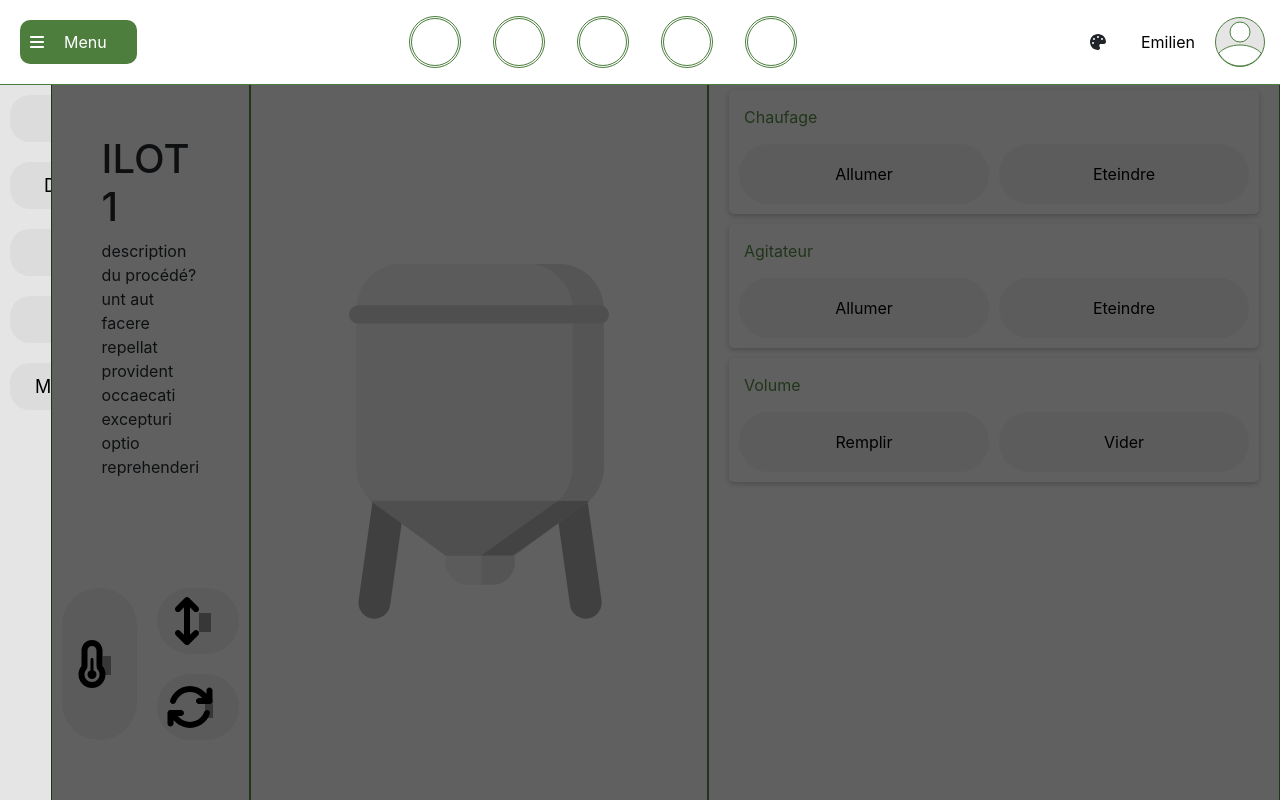
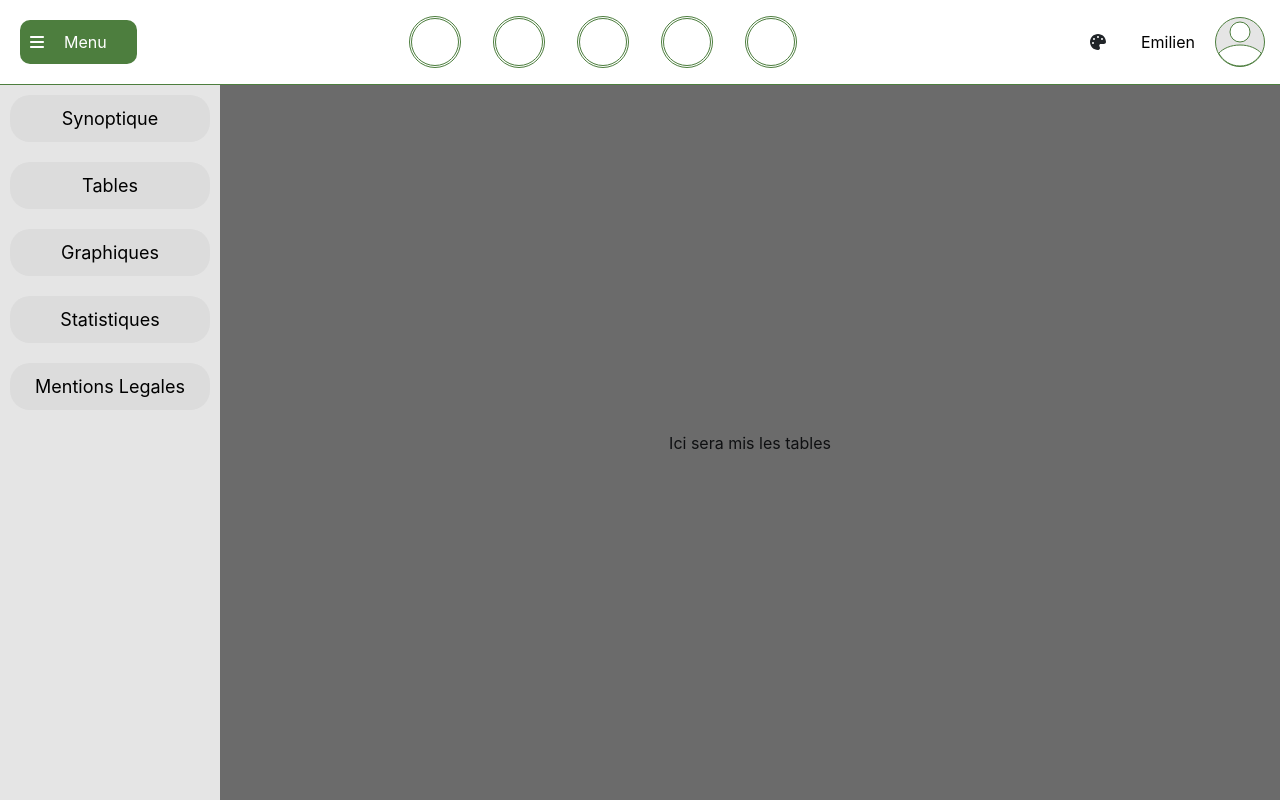
Before and after one commit to EmilienJottreau/FactoryInsight, a React (Create React App) app in the folder client/: page /historyTable in a window 1280 px wide. Both pictures are taken after a click on the button "Menu". Built offline with nearby package versions, Linux system fonts and the light colour scheme.

Commit message:
ajout des routes

```diff
--- a/client/src/Components/App.jsx
+++ b/client/src/Components/App.jsx
@@ -3,7 +3,7 @@ import { NavBar } from './nav/navbar';
 import { LeftMenu } from './menu/leftmenu';
 import { Scrim } from './scrim';
 
-import { Main } from './main';
+import { Outlet } from 'react-router-dom';
 
 
 
@@ -28,7 +28,7 @@ function App() {
       <div className='below-nav'>
         {menuVisible && <LeftMenu/>}
         <div className='mainContent'>
-          <Main/>
+          <Outlet/>
           {menuVisible && <Scrim/>}
         </div>
       </div>
--- a/client/src/Components/menu/leftmenu.jsx
+++ b/client/src/Components/menu/leftmenu.jsx
@@ -1,12 +1,23 @@
+import { Link, NavLink } from "react-router-dom";
+
 export function LeftMenu({}) {
   return (
     <div className="left-menu">
+      <NavLink to={"/cuve/1"}>
         <button>
           <div>Synoptique</div>
         </button>
-      <button>Detail Variables</button>
-      <button>Historique</button>
+      </NavLink>
+      <Link to={"historyGraph"}>
+        <button>Tables</button>
+      </Link>
+      <Link to={"historyTable"}>
+        <button>Graphiques</button>
+      </Link>
+      <Link to={""}>
         <button>Statistiques</button>
+      </Link>
+      <Link>
         <button className="signature">
           Mentions Legales
           {/* <div>Marguerite DIOUF</div>
@@ -14,6 +25,7 @@ export function LeftMenu({}) {
         <div>Adrien MICHAUT</div>
       <div>2023</div> */}
         </button>
+      </Link>
     </div>
   );
 }
--- /dev/null
+++ b/client/src/Components/pages/MainHistoryGraph.jsx
@@ -0,0 +1,9 @@
+export function MainHistoryGraph(){
+    return <>
+        <div className="center">
+            <div>
+                Ici sera mis les graphiques
+            </div>
+        </div>
+    </>
+}
--- /dev/null
+++ b/client/src/Components/pages/MainHistoryTable.jsx
@@ -0,0 +1,9 @@
+export function MainHistoryTable(){
+    return <>
+        <div className="center">
+            <div>
+                Ici sera mis les tables
+            </div>
+        </div>
+    </>
+}
--- a/client/src/Components/main.jsx
+++ b/client/src/Components/pages/MainSynoptique.jsx
@@ -1,9 +1,13 @@
-import { useFetchAtStart } from "../hooks/useFetch";
-import { Button } from "./ilot/button";
-import { Cuve } from "./ilot/cuve";
+import { useFetchAtStart } from "../../hooks/useFetch";
+import { Button } from "../ilot/button";
+import { Cuve } from "../ilot/cuve";
 import { FontAwesomeIcon } from "@fortawesome/react-fontawesome";
+import { useParams } from "react-router-dom"
 
-export function Main() {
+export function MainSynoptique() {
+
+  const {id} = useParams()
+
   //const {loading, data, errors} = useFetchAtStart('https://jsonplaceholder.typicode.com/posts?_limit=10&_delay=2000')
   function changeState(param, value) {
     fetch("http://localhost:8080/" + param + "?val=" + value).catch((e) => {
@@ -15,7 +19,7 @@ export function Main() {
     <main>
       <div className="leftContainer">
         <div className="ilotName">
-          <h1>ILOT 1</h1>
+          <h1>ILOT {id}</h1>
           <div className="textDescription">
             description du procédé? unt aut facere repellat provident occaecati
             excepturi optio reprehenderi
--- /dev/null
+++ b/client/src/Components/pages/PageError.jsx
@@ -0,0 +1,13 @@
+import { useRouteError } from 'react-router-dom';
+
+
+export function PageError() {
+    const error = useRouteError() // renvoie la dernier erreur connue
+    console.log(error)
+    return <>
+        <h1> Une erreur est survenue</h1>
+        <p>
+            {error?.error?.toString() ?? error?.toString()}
+        </p>
+    </>
+}
--- a/client/src/css/style.css
+++ b/client/src/css/style.css
@@ -39,11 +39,11 @@ a {
   color: var(--color-text);
   cursor: pointer;
 }
-
+/*
 a:focus,
 a:hover {
   outline: solid 1px var(--color-primary-accent);
-}
+}*/
 
 button {
   all: unset;
@@ -105,7 +105,7 @@ button:focus {
   }
 }
 
-.left-menu > * {
+.left-menu > * > * {
   display: flex;
   margin: 10px;
   padding: 10px;
@@ -302,3 +302,12 @@ main > * {
 .twoButtons {
   display: flex;
 }
+
+
+.center {
+  flex-grow: 1;
+  display: flex;
+  flex-wrap: wrap;
+  align-content: center;
+  justify-content: center;
+}
--- a/client/src/index.js
+++ b/client/src/index.js
@@ -1,32 +1,65 @@
-import React from 'react';
-import ReactDOM from 'react-dom/client';
+import React from "react";
+import ReactDOM from "react-dom/client";
 
-import App from './Components/App';
-import reportWebVitals from './reportWebVitals';
-import { library } from '@fortawesome/fontawesome-svg-core'
-import { fas } from '@fortawesome/free-solid-svg-icons'
-import { TestRoute } from './test';
+import App from "./Components/App";
+import reportWebVitals from "./reportWebVitals";
+import { library } from "@fortawesome/fontawesome-svg-core";
+import { fas } from "@fortawesome/free-solid-svg-icons";
 import "bootstrap/dist/css/bootstrap.min.css";
-import './css/style.css';
-import { Helmet } from 'react-helmet';
-// import "placeholder-loading/dist/css/placeholder-loading.min.css"
+import "./css/style.css";
+import {
+  RouterProvider,
+  createBrowserRouter,
+} from "react-router-dom";
+import { PageError } from "./Components/pages/PageError";
+import { MainSynoptique } from "./Components/pages/MainSynoptique";
+import { MainHistoryGraph } from "./Components/pages/MainHistoryGraph";
+import { MainHistoryTable } from "./Components/pages/MainHistoryTable";
 
+library.add(fas);
 
+const root = ReactDOM.createRoot(document.getElementById("root"));
 
-library.add(fas)
-
-
-
-const root = ReactDOM.createRoot(document.getElementById('root'));
-
-
+const router = createBrowserRouter([
+  {
+    path: "/",
+    element: <App />,
+    errorElement: <PageError />,
+    children: [
+      {
+        path: "historyGraph",
+        element: <MainHistoryGraph/>,
+      },
+      {
+        path: "historyTable",
+        element: <MainHistoryTable/>,
+      },
+      {
+        path: "cuve",
+        children: [
+          {
+            path: "",
+            element: (
+              <div className="center">
+                <div>Aucun numero de cuve selectionné</div>
+              </div>
+            ),
+          },
+          {
+            path: ":id",
+            element: <MainSynoptique />,
+          },
+        ],
+      },
+    ],
+  },
+]);
 
 root.render(
-
   <React.StrictMode>
-
-    <App />
+    {/* <App /> */}
     {/* <TestRoute /> */}
+    <RouterProvider router={router} />
   </React.StrictMode>
 );
 
```
Lines whose indentation alone changed are shown as unchanged.
